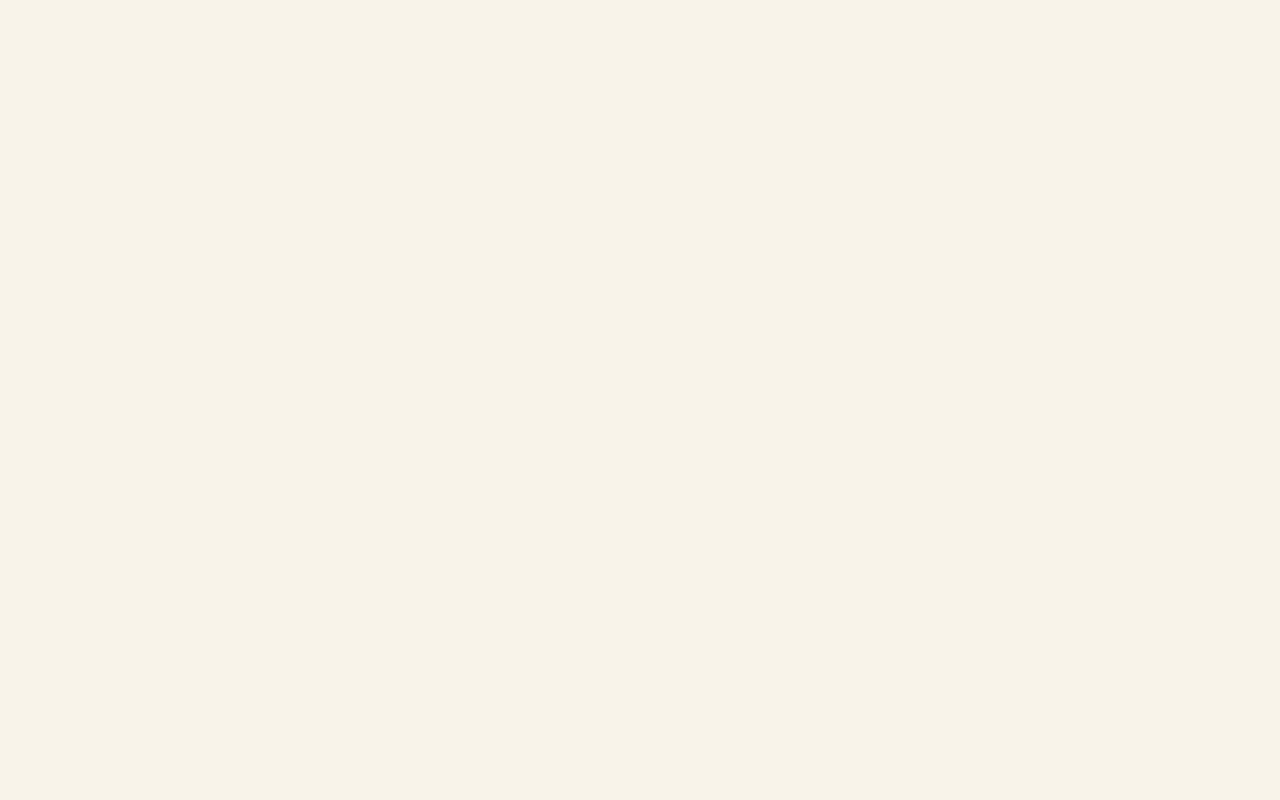
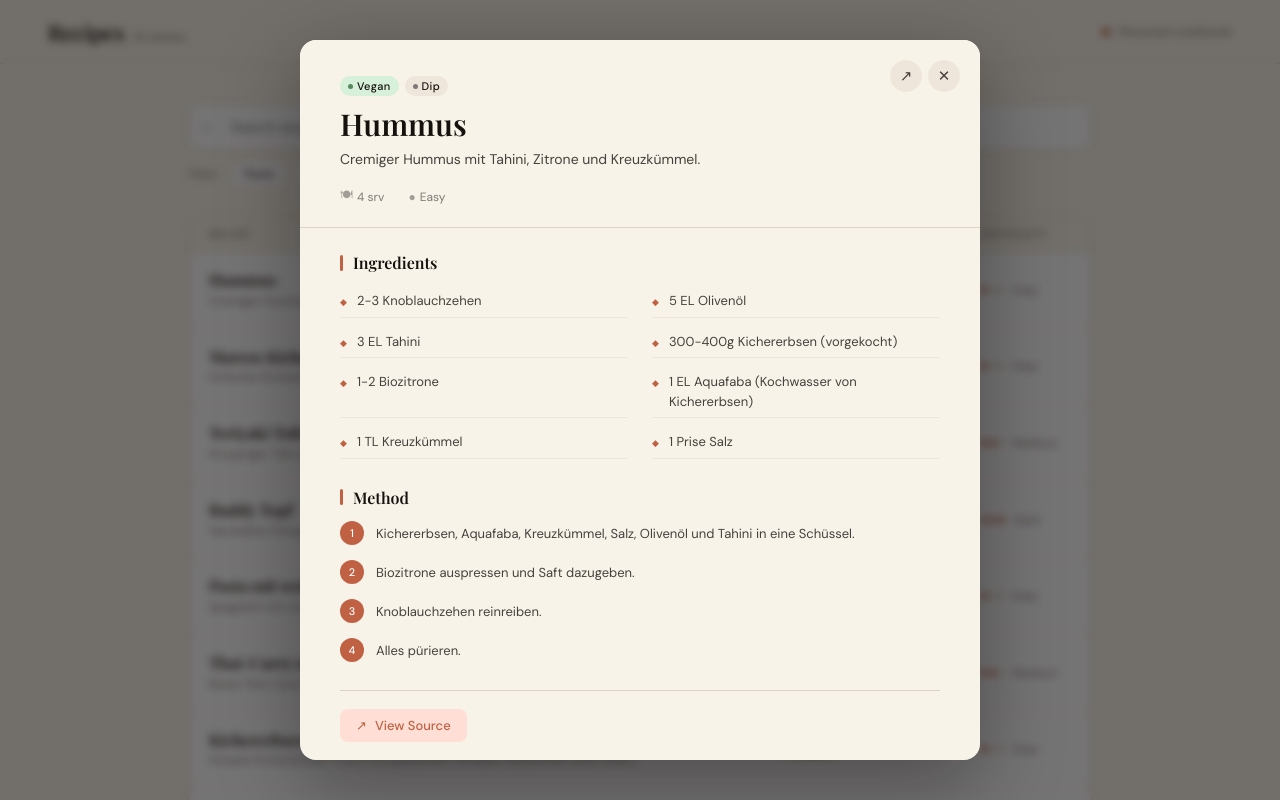
Before and after one commit to J-Guenther/recipes, a Vue app: page /recipe/1 in a window 1280 px wide. Before the commit this address had no page. Shown: the top 800 px of the page. Built offline with nearby package versions, Linux system fonts and the light colour scheme; a web font is replaced by a local one.

Commit message:
added recipe share

```diff
--- a/src/components/RecipeModal.vue
+++ b/src/components/RecipeModal.vue
@@ -5,10 +5,11 @@ import { useI18n } from '../i18n/index.js'
 
 const t = useI18n()
 
-defineProps({ recipe: Object })
+const props = defineProps({ recipe: Object })
 const emit = defineEmits(['close'])
 
 const isMobile = ref(window.innerWidth < 640)
+const copied = ref(false)
 
 function onResize() { isMobile.value = window.innerWidth < 640 }
 function onKeydown(e) { if (e.key === 'Escape') emit('close') }
@@ -28,6 +29,17 @@ onUnmounted(() => {
 function onOverlayClick(e) {
   if (e.target === e.currentTarget) emit('close')
 }
+
+async function shareRecipe() {
+  const url = `${window.location.origin}${import.meta.env.BASE_URL}recipe/${props.recipe.id}`
+  if (navigator.share) {
+    await navigator.share({ title: props.recipe.name, url })
+  } else {
+    await navigator.clipboard.writeText(url)
+    copied.value = true
+    setTimeout(() => { copied.value = false }, 2000)
+  }
+}
 </script>
 
 <template>
@@ -36,7 +48,12 @@ function onOverlayClick(e) {
 
       <div class="sheet-header" :class="{ mobile: isMobile }">
         <div v-if="isMobile" class="drag-handle" />
-        <button class="close-btn" :class="{ mobile: isMobile }" @click="emit('close')">✕</button>
+        <div class="header-actions" :class="{ mobile: isMobile }">
+          <button class="action-btn" @click="shareRecipe">
+            {{ copied ? '✓' : '↗' }}
+          </button>
+          <button class="action-btn" @click="emit('close')">✕</button>
+        </div>
 
         <div class="tags-row">
           <Tag v-for="t in recipe.tags" :key="t" :label="t" />
@@ -144,10 +161,18 @@ function onOverlayClick(e) {
   margin: 0 auto 16px;
 }
 
-.close-btn {
+.header-actions {
   position: absolute;
   top: 20px;
   right: 20px;
+  display: flex;
+  gap: 6px;
+}
+.header-actions.mobile {
+  top: 16px;
+  right: 16px;
+}
+.action-btn {
   background: var(--cream-dark);
   border: none;
   cursor: pointer;
@@ -158,15 +183,11 @@ function onOverlayClick(e) {
   align-items: center;
   justify-content: center;
   color: var(--charcoal-mid);
-  font-size: 16px;
+  font-size: 15px;
   transition: background 0.15s;
   font-family: 'DM Sans', sans-serif;
 }
-.close-btn.mobile {
-  top: 16px;
-  right: 16px;
-}
-.close-btn:hover {
+.action-btn:hover {
   background: var(--cream-border);
 }
 
--- a/src/router/index.js
+++ b/src/router/index.js
@@ -9,6 +9,11 @@ const router = createRouter({
       name: 'home',
       component: HomeView,
     },
+    {
+      path: '/recipe/:id',
+      name: 'recipe',
+      component: HomeView,
+    },
   ],
 })
 
--- a/src/views/HomeView.vue
+++ b/src/views/HomeView.vue
@@ -1,5 +1,6 @@
 <script setup>
-import { ref, computed } from 'vue'
+import { ref, computed, watch } from 'vue'
+import { useRoute, useRouter } from 'vue-router'
 import RecipeRow from '../components/RecipeRow.vue'
 import RecipeModal from '../components/RecipeModal.vue'
 import recipes from '../data/recipes.json'
@@ -7,12 +8,26 @@ import { tagStyle } from '../data/tagColors.js'
 import { useI18n } from '../i18n/index.js'
 
 const t = useI18n()
+const route = useRoute()
+const router = useRouter()
 
 const QUICK_FILTERS = ['pasta', 'tofu', 'vegan', 'drinks', 'quick', 'soup', 'dessert', 'dip', 'salad']
 
 const query = ref('')
 const activeFilters = ref([])
 const selected = ref(null)
+
+watch(() => route.params.id, (id) => {
+  selected.value = id ? (recipes.find(r => r.id === Number(id)) ?? null) : null
+}, { immediate: true })
+
+function openRecipe(recipe) {
+  router.push({ name: 'recipe', params: { id: recipe.id } })
+}
+
+function closeModal() {
+  router.push({ name: 'home' })
+}
 
 function toggleFilter(f) {
   if (activeFilters.value.includes(f)) {
@@ -101,7 +116,7 @@ const filtered = computed(() => {
           :key="recipe.id"
           :recipe="recipe"
           :is-last="i === filtered.length - 1"
-          @click="selected = recipe"
+          @click="openRecipe(recipe)"
         />
       </div>
 
@@ -110,7 +125,7 @@ const filtered = computed(() => {
       </p>
     </main>
 
-    <RecipeModal v-if="selected" :recipe="selected" @close="selected = null" />
+    <RecipeModal v-if="selected" :recipe="selected" @close="closeModal" />
   </div>
 </template>
 
```
Also changed, not shown: 6 other files (tests, documents, lock files or other folders).
